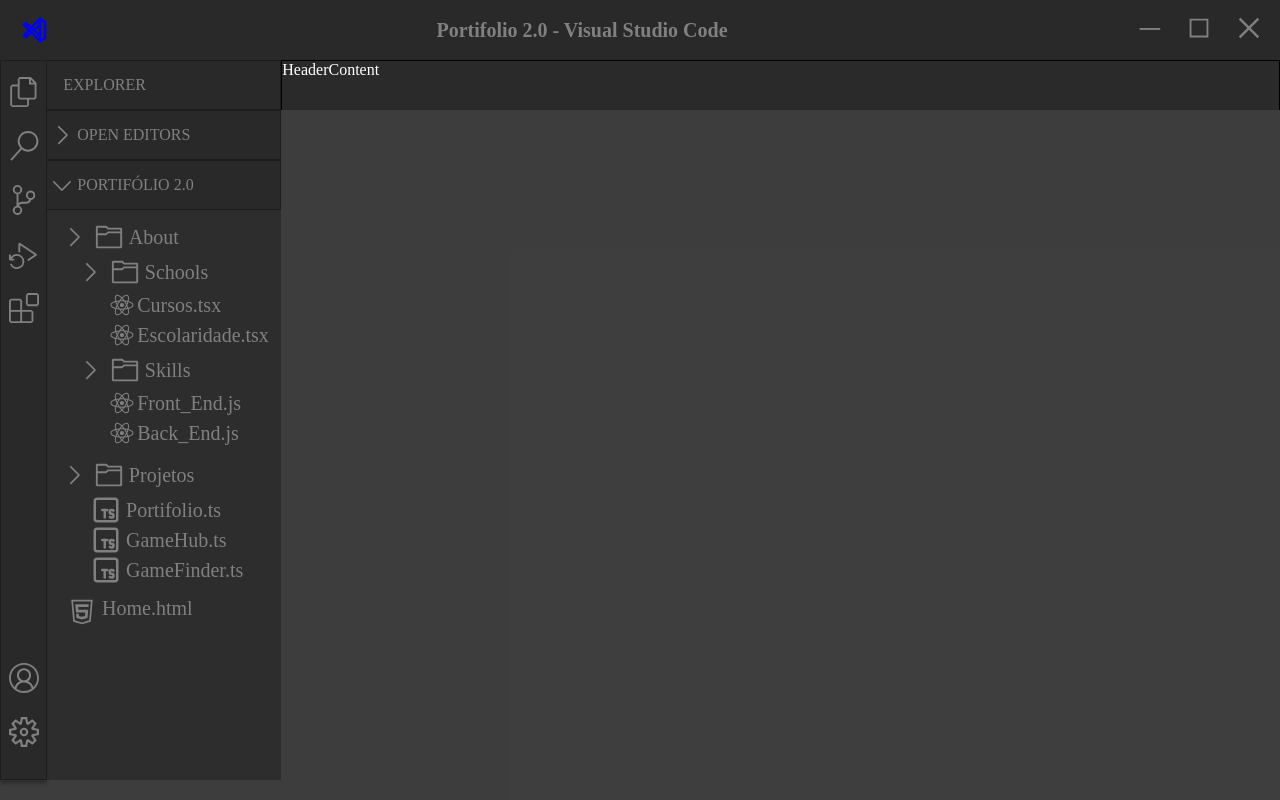
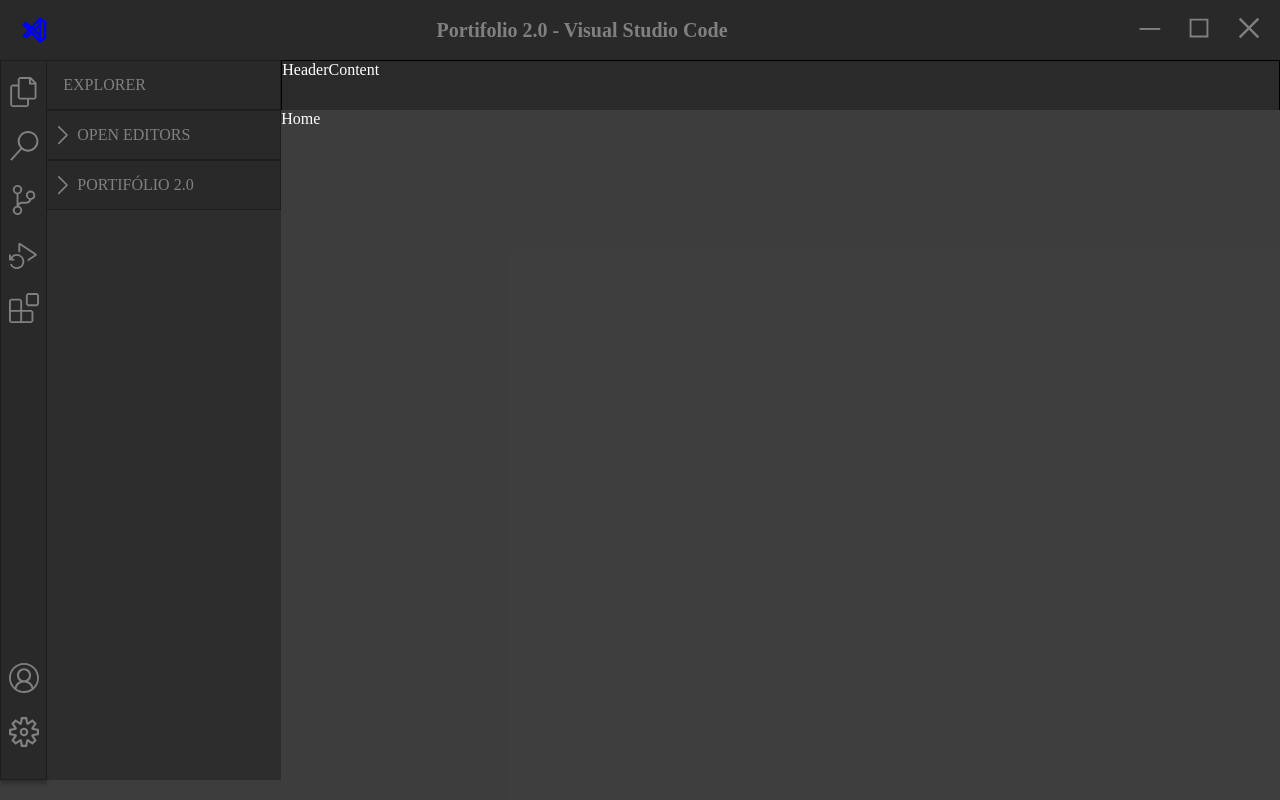
Before and after one commit to KaynanWallen/Portifolio-2.0, a React (Vite) app: page / in a window 1280 px wide. Built offline with nearby package versions, Linux system fonts and the light colour scheme.

Commit message:
Atualização de layout interativo

```diff
--- a/src/App.tsx
+++ b/src/App.tsx
@@ -7,15 +7,19 @@
 import ContentMain from './components/ContentMain/ContentMain'
 
 function App() {
-  const [count, setCount] = useState(0)
+  const [currentPage, setCurrentPage] = useState<'home' | 'about'>('home');
+
+  const handlePageChange = (page: string) => {
+    setCurrentPage(page as 'home' | 'about');
+  };
 
   return (
     <StyledApp>
       <Header />
       <main>
         <ContentLeft />
-        <ContentCenter />
-        <ContentMain />
+        <ContentCenter handlePageChange={handlePageChange}/>
+        <ContentMain currentPage={currentPage}/>
       </main>
     </StyledApp>
   )
--- a/src/Styles/Components/StyleCntCenter.ts
+++ b/src/Styles/Components/StyleCntCenter.ts
@@ -24,10 +24,11 @@
             width: 30px;
             color: gray;
         }
-
+        cursor: pointer;
     }
     > section {
         margin-left: 12px;
+        cursor: pointer;
     }
     .align{
         display: flex;
@@ -35,6 +36,11 @@
         gap: 0 0.3rem;
     }
 
+    .hover:hover{
+        border-width: 0px 0px 2px 0px;
+        border-style: solid;
+        border-color: rgba(0, 0, 0, 0.3);
+    }
     .arquivos {
         margin-top:12px;
         display: flex;
@@ -51,6 +57,7 @@
             display: flex;
             gap: 0 0.3rem;
         }
+        }
         .subpasta {
             margin-left:1rem;
             margin-top: 5px;
@@ -66,7 +73,6 @@
                     align-items: center;
                 }
             }
-
         }
         .subpasta_projects {
             margin-top: 5px;
--- a/src/components/ContentCenter/ContentCenter.tsx
+++ b/src/components/ContentCenter/ContentCenter.tsx
@@ -19,7 +19,42 @@
   TbBrandTypescript,
 } from 'react-icons/tb'
 
-const ContentCenter = () => {
+import { useState } from 'react';
+
+const ContentCenter = ({ handlePageChange }: { handlePageChange: (page: string) => void }) => {
+  //REALIZAÇÃO DAS FUNÇÕES PARA MINIMIZAR ABAS//
+  const [showPortfolio, setShowPortfolio] = useState(false);
+  const [showSchools, setShowSchools] = useState(false);
+  const [showSkills, setShowSkills] = useState(false);
+  const [showProjects, setShowProjects] = useState(false);
+  const [showAbout, setShowAbout] = useState(false);
+
+  const handlePortfolioClick = () => {
+    setShowPortfolio(!showPortfolio);
+  };
+
+  const handleSchoolsClick = () => {
+    setShowSchools(!showSchools);
+  };
+
+  const handleSkillsClick = () => {
+    setShowSkills(!showSkills);
+  };
+
+  const handleProjectsClick = () => {
+    setShowProjects(!showProjects);
+  };
+
+  const handleAboutClick = () => {
+    setShowAbout(!showAbout);
+    handlePageChange('about');
+  };
+
+  const handleHtmlClick = () => {
+    handlePageChange('home');
+  };
+
+
   return (
     <StyledContentCenter>
       <div className='Explorer'>
@@ -29,44 +64,44 @@
         <VscChevronRight />
         <p>OPEN EDITORS</p>
       </div>
-      <div className='Portifólio'>
-        <VscChevronDown />
+      <div className='Portifólio hover'  onClick={handlePortfolioClick}>
+        {showPortfolio ? <VscChevronDown /> : <VscChevronRight />}
         <p>PORTIFÓLIO 2.0</p>
       </div>
-      <section>
-        <section className='arquivos'>
-          <section className='align'>
-            <VscChevronRight/>
+      <section style={{ display: showPortfolio ? '' : 'none' }}>
+        <section className='arquivos' >
+          <section className='align hover'  onClick={handleAboutClick}>
+            {showAbout ? <VscChevronDown /> : <VscChevronRight />}
             <VscFolder /> <span> About </span>
           </section>
 
           {/* PASTA SCHOOLS*/}
-          <section className='subpasta'>
-            <section className='align'>
-              <VscChevronRight/>
+          <section className='subpasta' style={{ display: showAbout ? 'flex' : 'none' }}>
+            <section className='align hover'  onClick={handleSchoolsClick}>
+              {showSchools ? <VscChevronDown /> : <VscChevronRight />}
               <VscFolder /> <span> Schools</span>
             </section>
-            <section className='subpasta_arquivos'>
-              <section>
+            <section className='subpasta_arquivos' style={{ display: showSchools ? 'flex' : 'none' }}>
+              <section className='hover'>
                 <DiReact /> <span> Cursos.tsx </span>
               </section>
-              <section>
+              <section className='hover'>
                 <DiReact /> <span> Escolaridade.tsx </span>
               </section>
             </section>
           </section>
 
            {/* PASTA SKILLS*/}
-          <section className='subpasta'>
-            <section className='align'>
-              <VscChevronRight/>
+          <section className='subpasta' style={{ display: showAbout ? 'flex' : 'none' }}>
+            <section className='align hover' onClick={handleSkillsClick}>
+            {showSkills ? <VscChevronDown /> : <VscChevronRight />}
               <VscFolder /> <span> Skills </span>
             </section>
-            <section className='subpasta_arquivos'>
-              <section>
+            <section className='subpasta_arquivos' style={{ display: showSkills ? 'flex' : 'none' }}>
+              <section className='hover'>
                 <DiReact /> <span> Front_End.js </span>
               </section>
-              <section>
+              <section className='hover'>
                 <DiReact /> <span> Back_End.js </span>
               </section>
             </section>
@@ -75,23 +110,23 @@
 
         </section>
         <section className='arquivos'>
-          <section className='align'>
-            <VscChevronRight/>
+          <section className='align hover' onClick={handleProjectsClick}>
+            {showProjects ? <VscChevronDown /> : <VscChevronRight />}
             <VscFolder /> <span> Projetos </span>
           </section>
-          <section className='subpasta_projects'>
-            <section className='projects'>
+          <section className='subpasta_projects' style={{ display: showProjects ? 'flex' : 'none' }}>
+            <section className='projects hover'>
               <TbBrandTypescript /> <span> Portifolio.ts </span>
             </section>
-            <section className='projects'>
+            <section className='projects hover'>
               <TbBrandTypescript /> <span> GameHub.ts </span>
             </section>
-            <section className='projects'>
+            <section className='projects hover'>
               <TbBrandTypescript /> <span> GameFinder.ts </span>
             </section>
           </section>
         </section>
-        <section className='arquivos html'>
+        <section className='arquivos html hover' onClick={handleHtmlClick}>
           <section>
             <AiOutlineHtml5 /> <span> Home.html </span>
           </section>
--- a/src/components/ContentMain/ContentMain.tsx
+++ b/src/components/ContentMain/ContentMain.tsx
@@ -1,11 +1,19 @@
 import React from 'react'
 import { StyledContentMain } from '../../Styles/Components/StyledContentMain/StyleCntMain'
 import HeaderContent from './HeaderContent'
+import Home from '../InfosPages/Home'
+import About from '../InfosPages/About'
 
-const ContentMain = () => {
+type Props = {
+  currentPage: 'home' | 'about';
+};
+
+const ContentMain = ({ currentPage }: Props) => {
   return (
     <StyledContentMain>
       <HeaderContent/>
+      {currentPage === 'home' && <Home />}
+      {currentPage === 'about' && <About />}
     </StyledContentMain>
   )
 }
--- /dev/null
+++ b/src/components/InfosPages/About.tsx
@@ -0,0 +1,9 @@
+import React from 'react'
+
+const About = () => {
+  return (
+    <div>About</div>
+  )
+}
+
+export default About
--- /dev/null
+++ b/src/components/InfosPages/Home.tsx
@@ -0,0 +1,9 @@
+import React from 'react'
+
+const Home = () => {
+  return (
+    <div>Home</div>
+  )
+}
+
+export default Home
```
